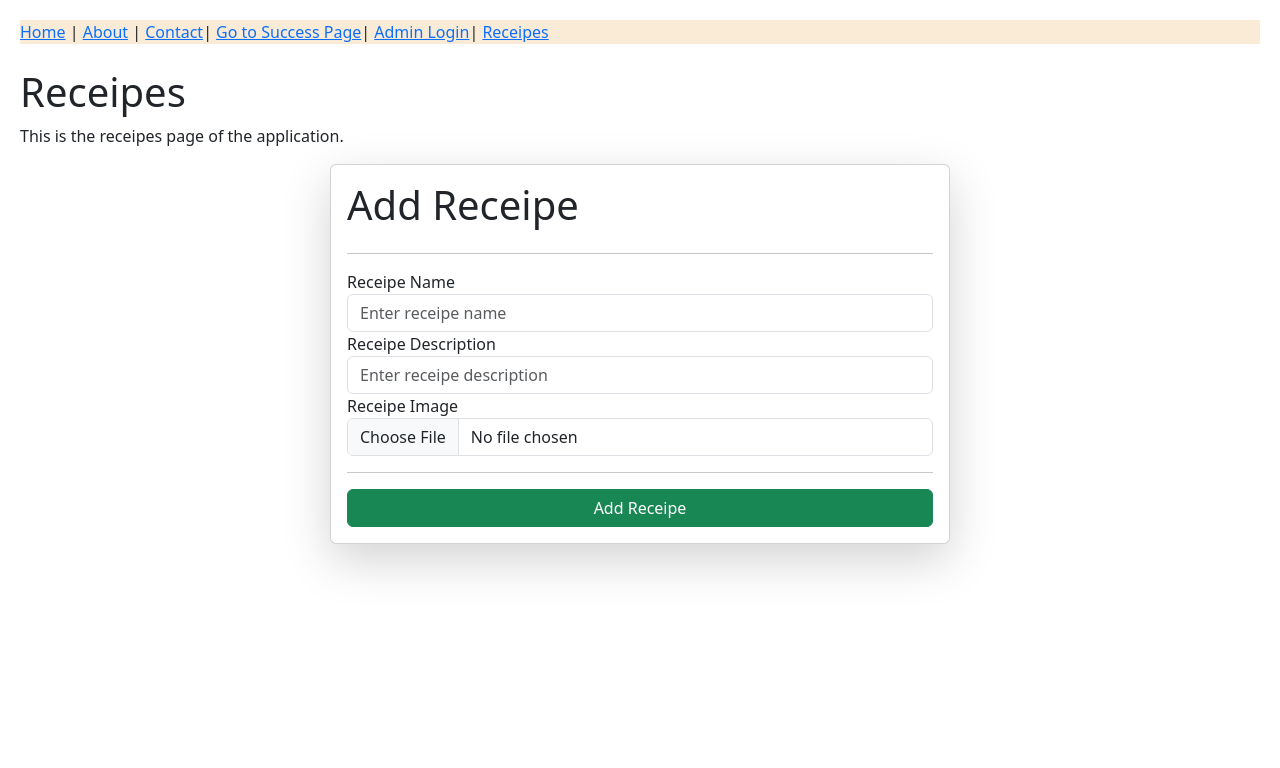
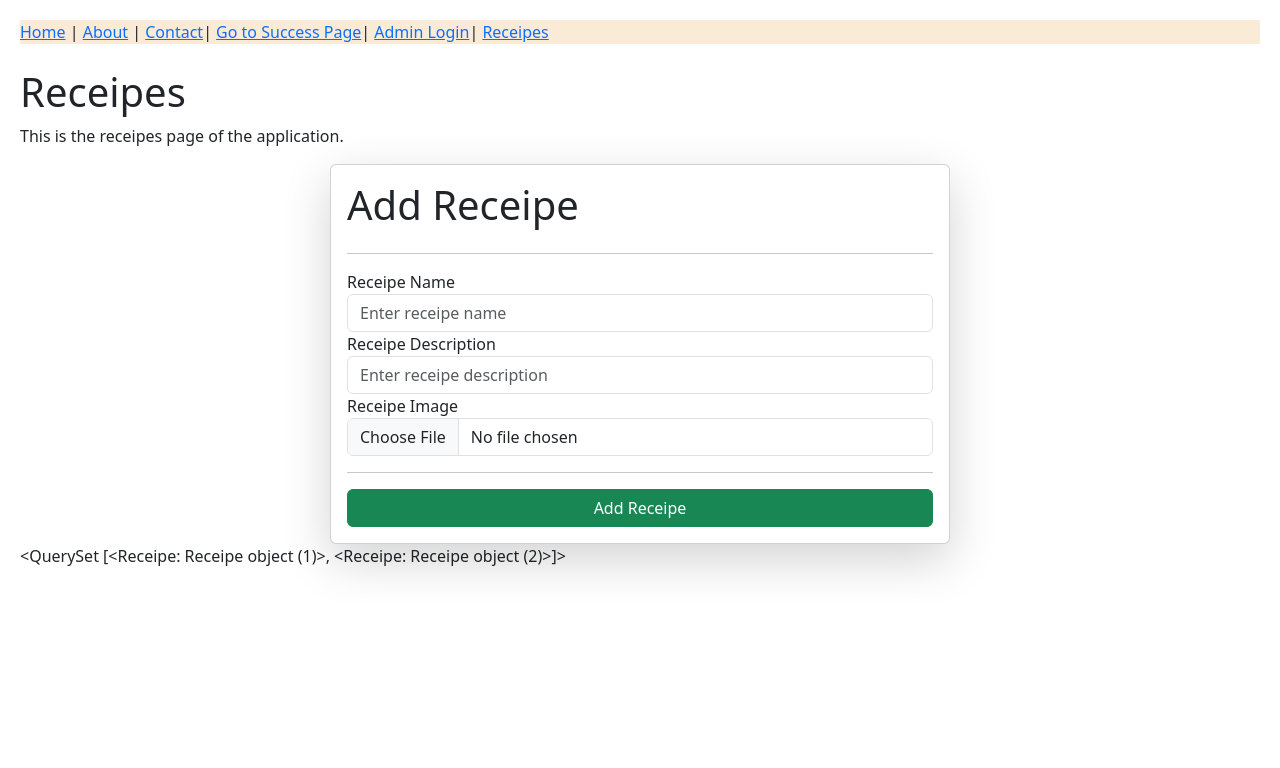
Before and after one commit to sreejkarkee/Django, a Django app: page /receipes/ in a window 1280 px wide. Shown: the top 768 px of the page. Run offline with Django 4.2, Linux system fonts and the light colour scheme; data comes from the database, SQL or seed files in the repository.

Commit message:
added queryset

```diff
--- a/core/vege/templates/receipes.html
+++ b/core/vege/templates/receipes.html
@@ -38,5 +38,7 @@
     <hr />
     <button type="submit" class="btn btn-success">Add Receipe</button>
   </form>
+
+  {{receipes}}
 </div>
 {%endblock%}
--- a/core/vege/views.py
+++ b/core/vege/views.py
@@ -1,21 +1,22 @@
 from django.shortcuts import render, redirect
-from .models import *
+from .models import Receipe
 
 
-
-# Create your views here.
 def receipes(request):
-   if request.method == "POST":
-        data = request.POST
-        receipe_name=data.get('receipe_name')
-        receipe_description=data.get('receipe_description')
-        receipe_image=request.FILES.get('receipe_image')
-        print(receipe_name, receipe_description, receipe_image)
+    if request.method == "POST":
+        receipe_name = request.POST.get("receipe_name")
+        receipe_description = request.POST.get("receipe_description")
+        receipe_image = request.FILES.get("receipe_image")
 
         Receipe.objects.create(
             receipe_name=receipe_name,
             receipe_description=receipe_description,
-            receipe_image=receipe_image
+            receipe_image=receipe_image,
         )
-        return redirect('/receipes/')
-   return render(request, 'receipes.html')
+
+        return redirect("/receipes/")
+
+    queryset = Receipe.objects.all()
+    context = {"receipes": queryset}
+
+    return render(request, "receipes.html", context)
```
